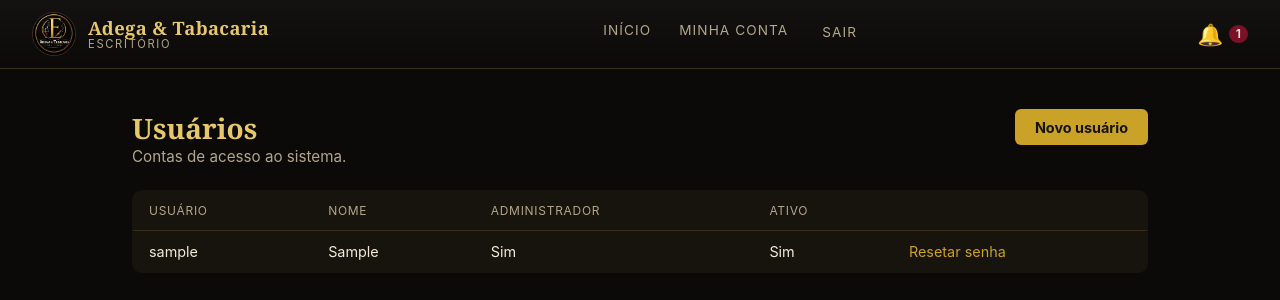
After one commit to Arthur-Ferreira-Fernandes/Adega-Escritorio, a Django app: page /usuarios/ in a window 1280 px wide. The commit adds this page. Shown: the top 300 px of the page. Run offline with Django 5.2, Linux system fonts and the light colour scheme; a user stored in the database is signed in; tables that the repository leaves empty hold one stand-in row (values such as "Sample post").

Commit message:
Adiciona gestão de usuários: criar contas, resetar senha, logout
Até agora a única forma de lidar com usuários era o Django admin ou o
terminal — se um funcionário esquecesse a senha, só o dono resolvia
mexendo no admin. Como o sistema roda só localmente sem servidor de
e-mail, a recuperação de senha vira "o administrador reseta direto
pelo sistema" em vez de um fluxo por e-mail.

Novo app apps/usuarios (sem model novo — só gerencia o User padrão do
Django, sem migration):
- Tela "Usuários" (só para superusuário): criar conta (nome, login,
  senha, se é administrador), resetar a senha de qualquer funcionário,
  ativar/desativar (nunca excluir, já que User é referenciado com
  PROTECT em vendas/caixa/estoque). Sempre cria com is_staff=True, já
  que o login do sistema exige isso.
- "Minha conta": qualquer usuário logado troca a própria senha
  (PasswordChangeForm pronto do Django + update_session_auth_hash pra
  não deslogar depois de trocar).
- Logout: não existia nenhum link de sair no sistema — com múltiplos
  funcionários logando na mesma máquina isso virava um buraco real de
  troca de turno. LogoutView do Django, que só aceita POST (por isso
  é um botão num form, não um link comum).

Durante a validação achei e corrigi um bug: os erros de "senhas não
coincidem" e "senha fraca" eram levantados como erro de formulário
não-vinculado a nenhum campo (form-level, via clean()), mas o template
só renderiza erro por campo — ficavam engolidos silenciosamente. Corrigido
anexando o erro a um campo específico (add_error) em vez de levantar
solto.

Co-Authored-By: Claude Sonnet 5 <noreply@anthropic.com>

```diff
--- /dev/null
+++ b/apps/usuarios/forms.py
@@ -0,0 +1,43 @@
+from django import forms
+from django.contrib.auth import get_user_model
+from django.contrib.auth.password_validation import validate_password
+
+User = get_user_model()
+
+
+def _validar_senhas(form, cleaned):
+    p1, p2 = cleaned.get("password1"), cleaned.get("password2")
+    if p1 and p2:
+        if p1 != p2:
+            form.add_error("password2", "As senhas não coincidem.")
+        else:
+            try:
+                validate_password(p1)
+            except forms.ValidationError as erro:
+                form.add_error("password1", erro)
+    return cleaned
+
+
+class NovoUsuarioForm(forms.Form):
+    username = forms.CharField(label="Usuário (login)", max_length=150)
+    first_name = forms.CharField(label="Nome", max_length=150)
+    password1 = forms.CharField(label="Senha", widget=forms.PasswordInput)
+    password2 = forms.CharField(label="Confirmar senha", widget=forms.PasswordInput)
+    is_superuser = forms.BooleanField(label="É administrador?", required=False)
+
+    def clean_username(self):
+        username = self.cleaned_data["username"].strip()
+        if User.objects.filter(username=username).exists():
+            raise forms.ValidationError("Já existe um usuário com esse nome de login.")
+        return username
+
+    def clean(self):
+        return _validar_senhas(self, super().clean())
+
+
+class ResetarSenhaForm(forms.Form):
+    password1 = forms.CharField(label="Nova senha", widget=forms.PasswordInput)
+    password2 = forms.CharField(label="Confirmar nova senha", widget=forms.PasswordInput)
+
+    def clean(self):
+        return _validar_senhas(self, super().clean())
--- /dev/null
+++ b/apps/usuarios/templates/usuarios/_usuarios_conteudo.html
@@ -0,0 +1,94 @@
+{% if form_ativo %}
+<div class="cartao cartao--destaque" style="margin-bottom: 1.5rem;">
+    <h2 class="titulo-pagina" style="font-size: 1.1rem;">Novo usuário</h2>
+    <form method="post" action="{% url 'usuarios:novo' %}"
+          hx-post="{% url 'usuarios:novo' %}"
+          hx-target="#usuarios-conteudo" hx-swap="innerHTML" hx-indicator="#usuarios-conteudo"
+          class="formulario" style="flex-direction: column; align-items: stretch; max-width: 480px;">
+        {% csrf_token %}
+        {% for field in form %}
+        <div class="campo">
+            <label for="{{ field.id_for_label }}">{{ field.label }}</label>
+            {{ field }}
+            {% if field.errors %}<p class="erro-campo">{{ field.errors|join:", " }}</p>{% endif %}
+        </div>
+        {% endfor %}
+        <div style="display: flex; gap: 0.75rem;">
+            <button type="submit" class="botao">Salvar</button>
+            <a href="{% url 'usuarios:lista' %}"
+               hx-get="{% url 'usuarios:lista' %}"
+               hx-target="#usuarios-conteudo" hx-swap="innerHTML" hx-indicator="#usuarios-conteudo"
+               class="botao botao--secundario">Cancelar</a>
+        </div>
+    </form>
+</div>
+{% endif %}
+
+{% if reset_ativo %}
+<div class="cartao cartao--destaque" style="margin-bottom: 1.5rem;">
+    <h2 class="titulo-pagina" style="font-size: 1.1rem;">Redefinir senha de {{ resetando.username }}</h2>
+    <form method="post" action="{% url 'usuarios:resetar_senha' pk=resetando.pk %}"
+          hx-post="{% url 'usuarios:resetar_senha' pk=resetando.pk %}"
+          hx-target="#usuarios-conteudo" hx-swap="innerHTML" hx-indicator="#usuarios-conteudo"
+          class="formulario" style="flex-direction: column; align-items: stretch; max-width: 480px;">
+        {% csrf_token %}
+        {% for field in reset_form %}
+        <div class="campo">
+            <label for="{{ field.id_for_label }}">{{ field.label }}</label>
+            {{ field }}
+            {% if field.errors %}<p class="erro-campo">{{ field.errors|join:", " }}</p>{% endif %}
+        </div>
+        {% endfor %}
+        <div style="display: flex; gap: 0.75rem;">
+            <button type="submit" class="botao">Salvar</button>
+            <a href="{% url 'usuarios:lista' %}"
+               hx-get="{% url 'usuarios:lista' %}"
+               hx-target="#usuarios-conteudo" hx-swap="innerHTML" hx-indicator="#usuarios-conteudo"
+               class="botao botao--secundario">Cancelar</a>
+        </div>
+    </form>
+</div>
+{% endif %}
+
+<table class="tabela">
+    <thead>
+        <tr>
+            <th>Usuário</th>
+            <th>Nome</th>
+            <th>Administrador</th>
+            <th>Ativo</th>
+            <th></th>
+        </tr>
+    </thead>
+    <tbody>
+        {% for usuario in usuarios %}
+        <tr>
+            <td>{{ usuario.username }}</td>
+            <td>{{ usuario.first_name|default:"—" }}</td>
+            <td>{% if usuario.is_superuser %}Sim{% else %}Não{% endif %}</td>
+            <td>{% if usuario.is_active %}Sim{% else %}Não{% endif %}</td>
+            <td style="display: flex; gap: 0.75rem; align-items: center;">
+                <a href="{% url 'usuarios:resetar_senha' pk=usuario.pk %}"
+                   hx-get="{% url 'usuarios:resetar_senha' pk=usuario.pk %}"
+                   hx-target="#usuarios-conteudo" hx-swap="innerHTML" hx-indicator="#usuarios-conteudo">Resetar senha</a>
+                {% if usuario != request.user %}
+                <form method="post" action="{% url 'usuarios:alternar_ativo' pk=usuario.pk %}"
+                      hx-post="{% url 'usuarios:alternar_ativo' pk=usuario.pk %}"
+                      hx-target="#usuarios-conteudo" hx-swap="innerHTML" hx-indicator="#usuarios-conteudo"
+                      hx-confirm="{% if usuario.is_active %}Tem certeza que deseja desativar {{ usuario.username }}?{% else %}Tem certeza que deseja ativar {{ usuario.username }}?{% endif %}"
+                      style="margin: 0;">
+                    {% csrf_token %}
+                    <button type="submit" class="botao {% if usuario.is_active %}botao--perigo{% else %}botao--secundario{% endif %}">
+                        {% if usuario.is_active %}Desativar{% else %}Ativar{% endif %}
+                    </button>
+                </form>
+                {% endif %}
+            </td>
+        </tr>
+        {% empty %}
+        <tr>
+            <td colspan="5">Nenhum usuário cadastrado ainda.</td>
+        </tr>
+        {% endfor %}
+    </tbody>
+</table>
--- /dev/null
+++ b/apps/usuarios/templates/usuarios/_usuarios_conteudo_htmx.html
@@ -0,0 +1,2 @@
+{% include "partials/_mensagens.html" %}
+{% include "usuarios/_usuarios_conteudo.html" %}
--- /dev/null
+++ b/apps/usuarios/templates/usuarios/usuarios.html
@@ -0,0 +1,22 @@
+{% extends "base.html" %}
+
+{% block titulo %}Usuários · Adega &amp; Tabacaria Escritório{% endblock %}
+
+{% block conteudo %}
+<div class="cabecalho-pagina" style="margin-bottom: 1.5rem;">
+    <div>
+        <h1 class="titulo-pagina">Usuários</h1>
+        <p class="subtitulo-pagina">Contas de acesso ao sistema.</p>
+    </div>
+    <div class="acoes-topo">
+        <a href="{% url 'usuarios:novo' %}"
+           hx-get="{% url 'usuarios:novo' %}"
+           hx-target="#usuarios-conteudo" hx-swap="innerHTML" hx-indicator="#usuarios-conteudo"
+           class="botao">Novo usuário</a>
+    </div>
+</div>
+
+<div id="usuarios-conteudo">
+    {% include "usuarios/_usuarios_conteudo.html" %}
+</div>
+{% endblock %}
--- /dev/null
+++ b/apps/usuarios/urls.py
@@ -0,0 +1,13 @@
+from django.urls import path
+
+from . import views
+
+app_name = "usuarios"
+
+urlpatterns = [
+    path("", views.usuarios_lista, name="lista"),
+    path("novo/", views.usuarios_novo, name="novo"),
+    path("<int:pk>/resetar-senha/", views.usuarios_resetar_senha, name="resetar_senha"),
+    path("<int:pk>/alternar-ativo/", views.usuarios_alternar_ativo, name="alternar_ativo"),
+    path("minha-conta/", views.minha_conta, name="minha_conta"),
+]
--- /dev/null
+++ b/apps/usuarios/views.py
@@ -0,0 +1,118 @@
+from django.contrib import messages
+from django.contrib.auth import get_user_model, update_session_auth_hash
+from django.contrib.auth.decorators import login_required, user_passes_test
+from django.contrib.auth.forms import PasswordChangeForm
+from django.shortcuts import get_object_or_404, redirect, render
+from django.views.decorators.http import require_POST
+
+from .forms import NovoUsuarioForm, ResetarSenhaForm
+
+User = get_user_model()
+
+
+def _somente_admin(user):
+    return user.is_superuser
+
+
+def _renderizar(request, contexto, *, template_htmx, template_completo):
+    template = (
+        template_htmx
+        if request.headers.get("HX-Request") == "true"
+        else template_completo
+    )
+    return render(request, template, contexto)
+
+
+def _contexto_usuarios(
+    form_ativo=False, form=None, reset_ativo=False, reset_form=None, resetando=None
+):
+    return {
+        "usuarios": User.objects.all().order_by("username"),
+        "form_ativo": form_ativo,
+        "form": form or NovoUsuarioForm(),
+        "reset_ativo": reset_ativo,
+        "reset_form": reset_form or ResetarSenhaForm(),
+        "resetando": resetando,
+    }
+
+
+def _renderizar_usuarios(request, contexto):
+    return _renderizar(
+        request,
+        contexto,
+        template_htmx="usuarios/_usuarios_conteudo_htmx.html",
+        template_completo="usuarios/usuarios.html",
+    )
+
+
+@login_required
+@user_passes_test(_somente_admin)
+def usuarios_lista(request):
+    return _renderizar_usuarios(request, _contexto_usuarios())
+
+
+@login_required
+@user_passes_test(_somente_admin)
+def usuarios_novo(request):
+    if request.method == "POST":
+        form = NovoUsuarioForm(request.POST)
+        if form.is_valid():
+            User.objects.create_user(
+                username=form.cleaned_data["username"],
+                first_name=form.cleaned_data["first_name"],
+                password=form.cleaned_data["password1"],
+                is_staff=True,
+                is_superuser=form.cleaned_data["is_superuser"],
+            )
+            messages.success(request, "Usuário criado com sucesso.")
+            return _renderizar_usuarios(request, _contexto_usuarios())
+    else:
+        form = NovoUsuarioForm()
+    return _renderizar_usuarios(request, _contexto_usuarios(form_ativo=True, form=form))
+
+
+@login_required
+@user_passes_test(_somente_admin)
+def usuarios_resetar_senha(request, pk):
+    usuario = get_object_or_404(User, pk=pk)
+    if request.method == "POST":
+        form = ResetarSenhaForm(request.POST)
+        if form.is_valid():
+            usuario.set_password(form.cleaned_data["password1"])
+            usuario.save(update_fields=["password"])
+            messages.success(request, f"Senha de {usuario.username} redefinida com sucesso.")
+            return _renderizar_usuarios(request, _contexto_usuarios())
+    else:
+        form = ResetarSenhaForm()
+    return _renderizar_usuarios(
+        request, _contexto_usuarios(reset_ativo=True, reset_form=form, resetando=usuario)
+    )
+
+
+@login_required
+@user_passes_test(_somente_admin)
+@require_POST
+def usuarios_alternar_ativo(request, pk):
+    usuario = get_object_or_404(User, pk=pk)
+    if usuario == request.user:
+        messages.error(request, "Você não pode desativar sua própria conta.")
+    else:
+        usuario.is_active = not usuario.is_active
+        usuario.save(update_fields=["is_active"])
+        acao = "ativado" if usuario.is_active else "desativado"
+        messages.success(request, f"Usuário {usuario.username} {acao}.")
+    return _renderizar_usuarios(request, _contexto_usuarios())
+
+
+@login_required
+def minha_conta(request):
+    if request.method == "POST":
+        form = PasswordChangeForm(user=request.user, data=request.POST)
+        if form.is_valid():
+            usuario = form.save()
+            update_session_auth_hash(request, usuario)
+            messages.success(request, "Senha alterada com sucesso.")
+            return redirect("usuarios:minha_conta")
+    else:
+        form = PasswordChangeForm(user=request.user)
+    return render(request, "usuarios/minha_conta.html", {"form": form})
--- a/config/settings/base.py
+++ b/config/settings/base.py
@@ -25,6 +25,7 @@ INSTALLED_APPS = [
     "apps.financeiro",
     "apps.relatorios",
     "apps.notificacoes",
+    "apps.usuarios",
 ]
 
 MIDDLEWARE = [
--- a/config/urls.py
+++ b/config/urls.py
@@ -1,4 +1,5 @@
 from django.contrib import admin
+from django.contrib.auth import views as auth_views
 from django.urls import include, path
 from django.views.generic import TemplateView
 
@@ -9,6 +10,7 @@ admin.site.index_title = "Administração"
 urlpatterns = [
     path("", TemplateView.as_view(template_name="inicio.html"), name="inicio"),
     path("admin/", admin.site.urls),
+    path("sair/", auth_views.LogoutView.as_view(next_page="/"), name="logout"),
     path("estoque/", include("apps.estoque.urls")),
     path("clientes/", include("apps.clientes.urls")),
     path("vendas/", include("apps.vendas.urls")),
@@ -16,4 +18,5 @@ urlpatterns = [
     path("financeiro/", include("apps.financeiro.urls")),
     path("relatorios/", include("apps.relatorios.urls")),
     path("notificacoes/", include("apps.notificacoes.urls")),
+    path("usuarios/", include("apps.usuarios.urls")),
 ]
--- a/static/css/site.css
+++ b/static/css/site.css
@@ -82,18 +82,24 @@ a {
     flex-wrap: wrap;
 }
 
-.cabecalho__nav a {
+.cabecalho__nav a,
+.cabecalho__nav button {
     text-decoration: none;
     color: var(--cor-texto-suave);
     font-size: 0.85rem;
     text-transform: uppercase;
     letter-spacing: 0.08em;
     padding-bottom: 0.35rem;
+    border: none;
     border-bottom: 2px solid transparent;
     transition: color 0.15s ease, border-color 0.15s ease;
+    background: none;
+    font-family: inherit;
+    cursor: pointer;
 }
 
-.cabecalho__nav a:hover {
+.cabecalho__nav a:hover,
+.cabecalho__nav button:hover {
     color: var(--cor-dourado-claro);
 }
 
--- a/templates/base.html
+++ b/templates/base.html
@@ -26,6 +26,13 @@
         </a>
         <nav class="cabecalho__nav">
             <a href="{% url 'inicio' %}" class="{% if request.resolver_match.url_name == 'inicio' and not request.resolver_match.app_name %}ativo{% endif %}">Início</a>
+            {% if user.is_authenticated %}
+            <a href="{% url 'usuarios:minha_conta' %}">Minha conta</a>
+            <form method="post" action="{% url 'logout' %}" style="margin: 0; display: inline;">
+                {% csrf_token %}
+                <button type="submit">Sair</button>
+            </form>
+            {% endif %}
         </nav>
         {% if user.is_authenticated %}
         {% include "notificacoes/_sino.html" %}
--- a/templates/inicio.html
+++ b/templates/inicio.html
@@ -31,6 +31,12 @@
         <h2>Relatórios</h2>
         <p>Faturamento, produtos mais vendidos e insights.</p>
     </a>
+    {% if user.is_superuser %}
+    <a href="{% url 'usuarios:lista' %}" class="cartao cartao--destaque cartao-modulo">
+        <h2>Usuários</h2>
+        <p>Criar contas, resetar senha e ativar/desativar funcionários.</p>
+    </a>
+    {% endif %}
     <a href="/admin/" class="cartao cartao-modulo">
         <h2>Administração</h2>
         <p>Categorias, usuários e configurações avançadas.</p>
```
Also changed, not shown: apps/usuarios/apps.py (added, +8 -0 lines), apps/usuarios/templates/usuarios/minha_conta.html (added, +22 -0 lines), apps/usuarios/__init__.py (added), apps/usuarios/admin.py (added), apps/usuarios/migrations/__init__.py (added), apps/usuarios/models.py (added).
